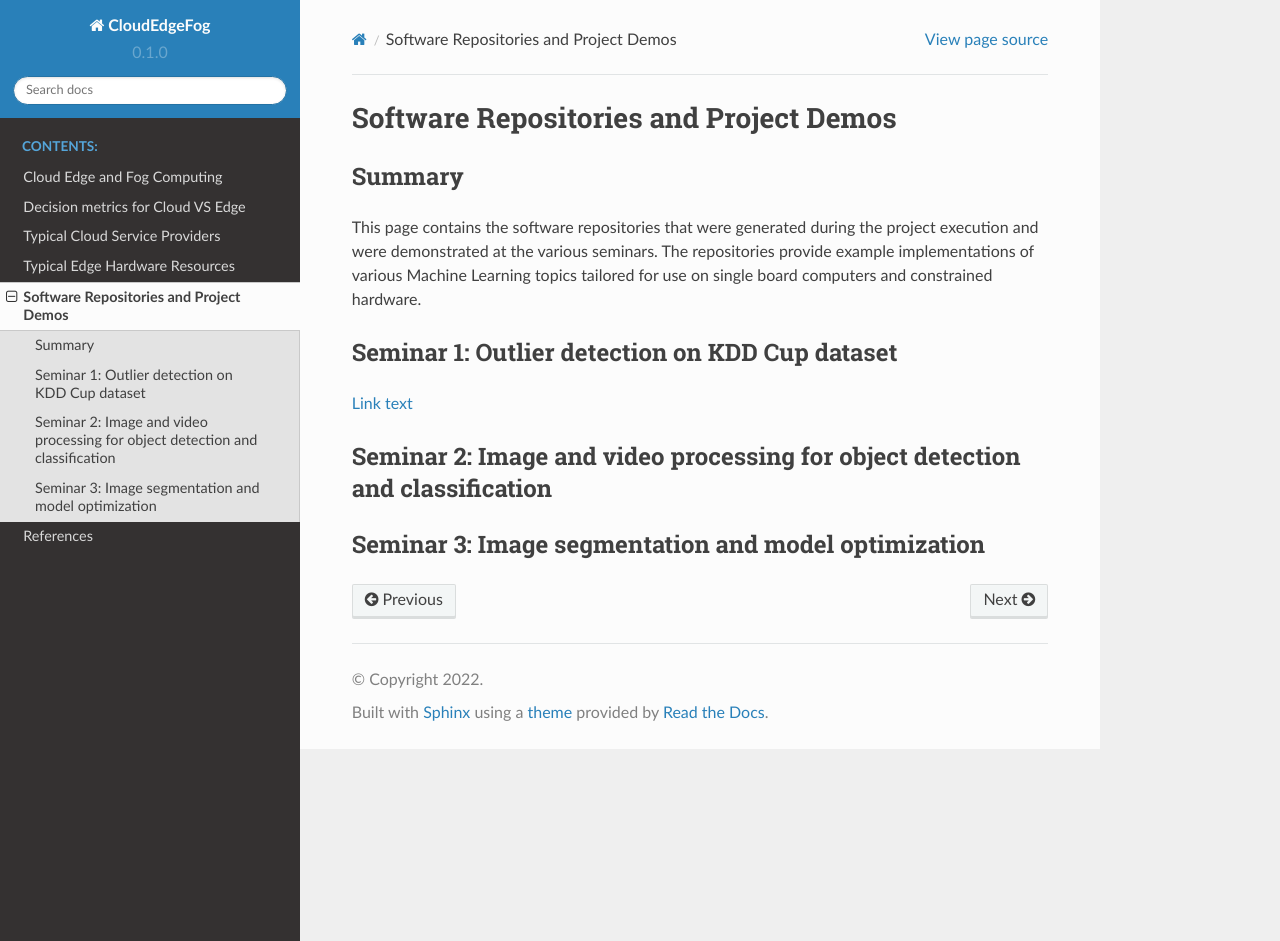
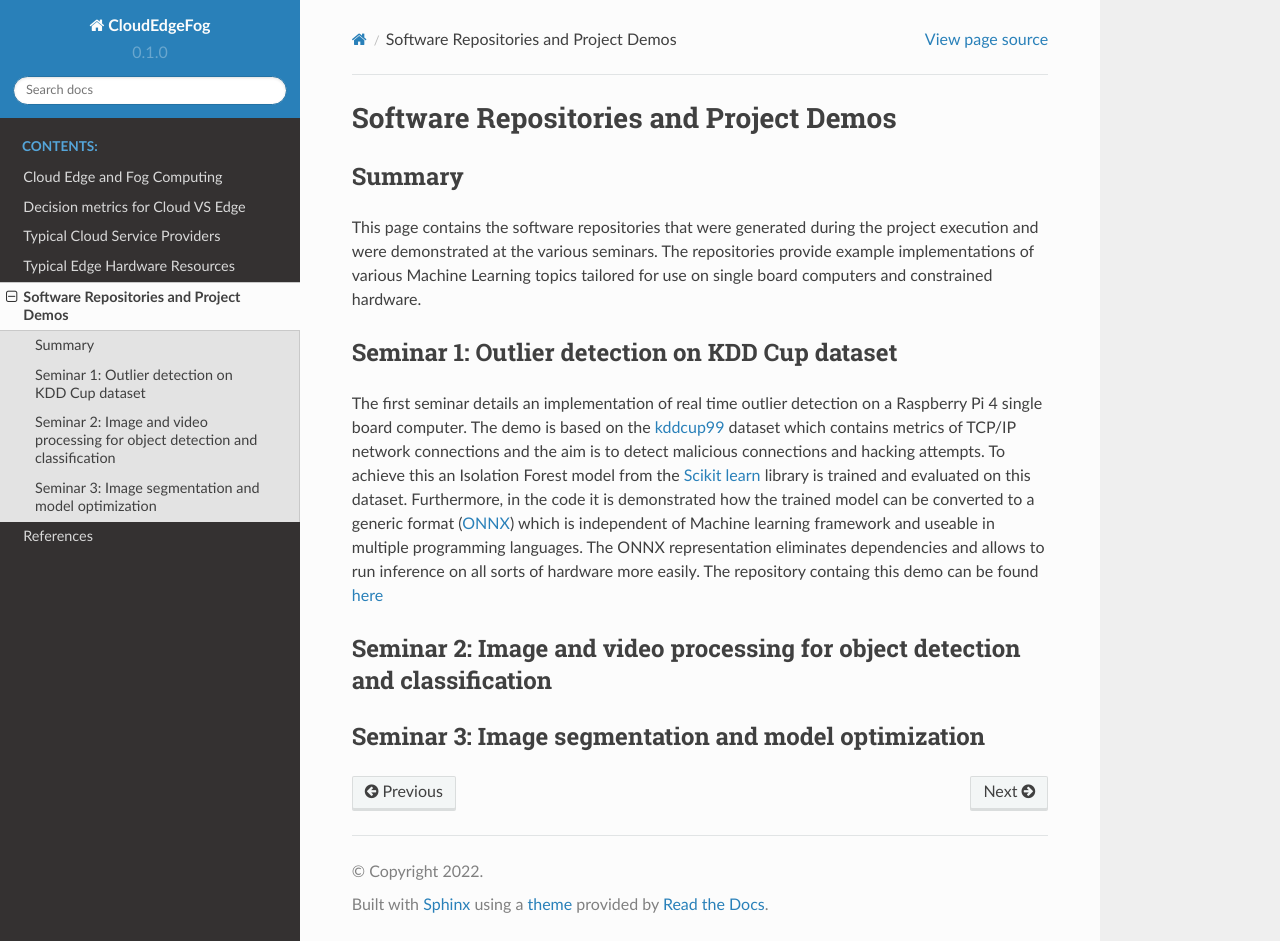
Before and after one commit to WillemRaes/CloudEdgeFog, a Sphinx documentation site: the page built from docs/source/projectrepos.rst, in a window 1280 px wide and 941 px high. Built offline with Sphinx 7.4.7 and the Read the Docs theme 2.0.0, drawn with Linux system fonts in a browser that asks for light colours.

Commit message:
added seminar 1 description

```diff
--- a/docs/source/projectrepos.rst
+++ b/docs/source/projectrepos.rst
@@ -10,7 +10,9 @@ The repositories provide example implementations of various Machine Learning top
 
 Seminar 1: Outlier detection on KDD Cup dataset
 ------------------------------------------------
-`Link text <https://github.com/WillemRaes/AISIBOCOseminar2020>`_
+The first seminar details an implementation of real time outlier detection on a Raspberry Pi 4 single board computer. The demo is based on the `kddcup99 <http://kdd.ics.uci.edu/databases/kddcup99/kddcup99.html>`_ dataset which contains
+metrics of TCP/IP network connections and the aim is to detect malicious connections and hacking attempts. To achieve this an Isolation Forest model from the `Scikit learn <https://scikit-learn.org/stable/>`_ library is trained and evaluated on this dataset. Furthermore, in the code it is demonstrated how the trained model can be converted to a generic format (`ONNX <https://onnx.ai/>`_) which is independent of Machine learning framework and useable in multiple programming languages.
+The ONNX representation eliminates dependencies and allows to run inference on all sorts of hardware more easily. The repository containg this demo can be found `here  <https://github.com/WillemRaes/AISIBOCOseminar2020>`_
 
 
 
```
